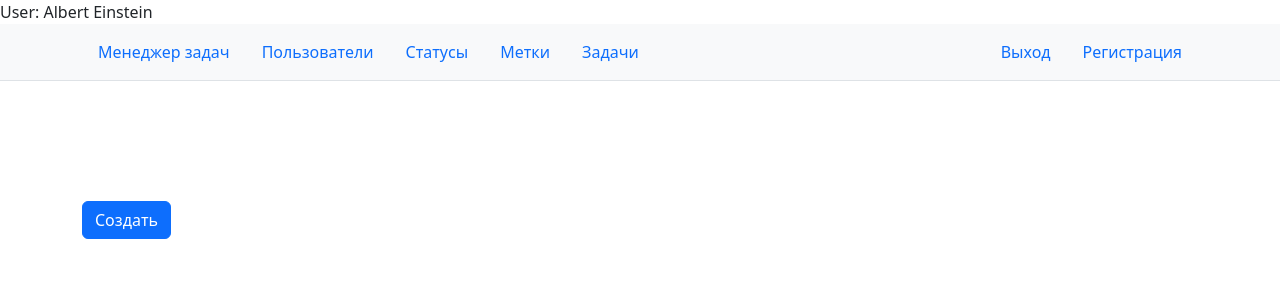
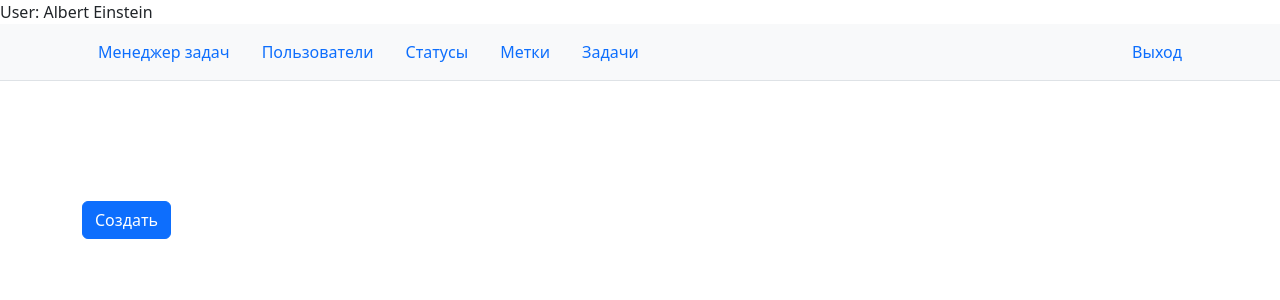
Before and after one commit to M1RRoN/Task-manager, a Django app: page /labels/create/ in a window 1280 px wide. Shown: the top 300 px of the page. Run offline with Django 4.2, Linux system fonts and the light colour scheme; a user stored in the database is signed in; parts of the project's set-up code (start-up, migrations or seed data) failed here and were passed over; some libraries are stand-ins or nearby versions.

Commit message:
fix nav bar

```diff
--- a/templates/base.html
+++ b/templates/base.html
@@ -33,8 +33,8 @@ User: {{ user }}
             <li class="nav-item"><a href="{% url 'logout' %}" class="nav-link active" aria-current="page">{% trans "Выход" %}</a></li>
             {% else %}
             <li class="nav-item"><a href="{% url 'login' %}" class="nav-link active" aria-current="page">{% trans "Вход" %}</a></li>
+            <li class="nav-item"><a href="{% url 'create_user' %}" class="nav-link active" aria-current="page">{% trans "Регистрация" %}</a></li>
         {% endif %}
-        <li class="nav-item"><a href="{% url 'create_user' %}" class="nav-link active" aria-current="page">{% trans "Регистрация" %}</a></li>
       </ul>
     </div>
   </nav>
```
